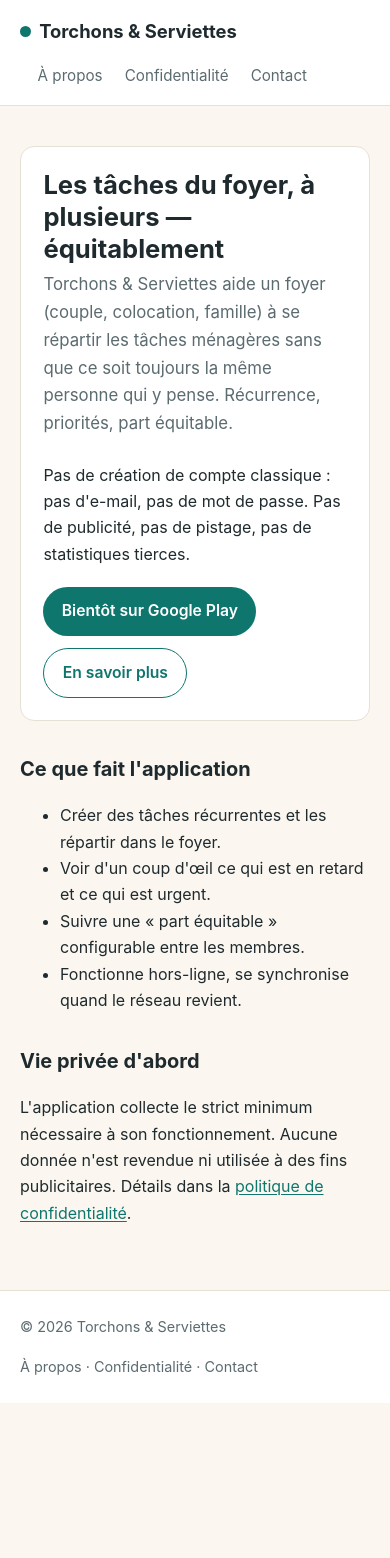
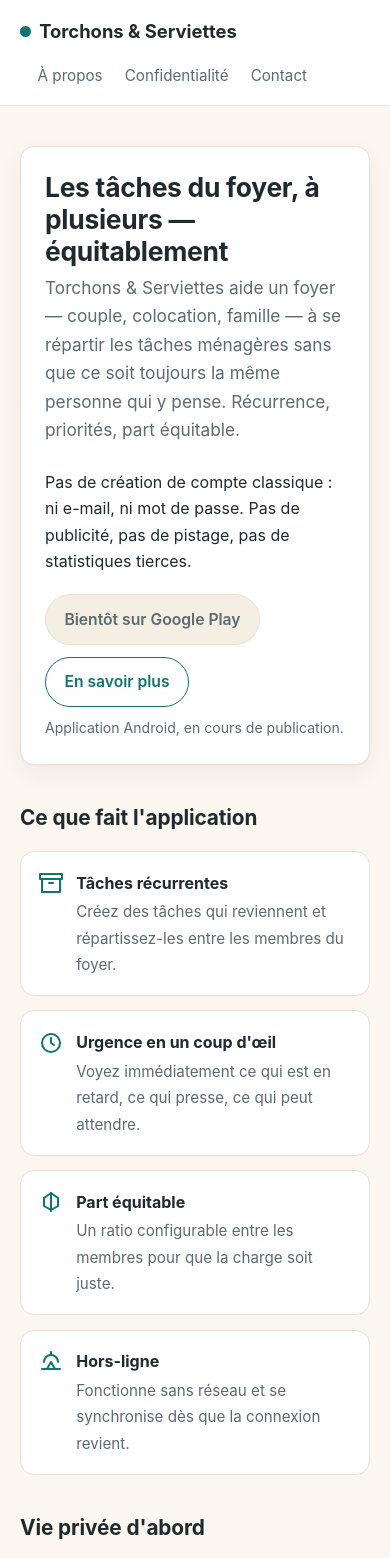
Before and after one commit to bizbiz/torchons-et-serviettes, a plain HTML site: page site/index.html in a window 390 px wide. Shown: the top 1558 px of the page. Before the commit the page ends 1403 px from the top, so only its background shows below. Drawn offline with Linux system fonts and the light colour scheme.

Commit message:
feat(site): polish pages + dark mode + retrait encarts ops publics ; roadmap i18n
Site : les pages publiques exposaient des encarts orange "À compléter
(ops)" (about + contact x3, dont email-routing deja LIVE). Retires /
reformules en copy publique propre. Ajouts : dark mode
(prefers-color-scheme), grille de features avec icones SVG inline (zero
requete externe, principe prive conserve), meta OpenGraph/theme-color,
:focus-visible a11y, bouton Play non-interactif propre, header sticky.
Contenu privacy/404 inchange (beneficient du dark mode via CSS partage).

Roadmap : ajout chantier i18n (app traduisible, anglais 1re cible,
infra ajout-langue facile) en Post-launch.

```diff
--- a/site/index.html
+++ b/site/index.html
@@ -5,6 +5,13 @@
 <meta name="viewport" content="width=device-width, initial-scale=1">
 <title>Torchons &amp; Serviettes — les tâches du foyer, à plusieurs</title>
 <meta name="description" content="Torchons & Serviettes : gérer les tâches ménagères du foyer à plusieurs, équitablement. Sans compte, sans pub, sans pistage.">
+<meta name="theme-color" content="#0f766e">
+<meta property="og:type" content="website">
+<meta property="og:site_name" content="Torchons & Serviettes">
+<meta property="og:title" content="Les tâches du foyer, à plusieurs — équitablement">
+<meta property="og:description" content="Répartir les tâches ménagères du foyer sans que ce soit toujours la même personne qui y pense. Sans compte, sans pub, sans pistage.">
+<meta property="og:url" content="https://torchonsetserviettes.app/">
+<meta name="twitter:card" content="summary">
 <link rel="stylesheet" href="styles.css">
 </head>
 <body>
@@ -24,27 +31,39 @@
     <section class="hero">
       <h1>Les tâches du foyer, à plusieurs — équitablement</h1>
       <p class="lead">
-        Torchons &amp; Serviettes aide un foyer (couple, colocation, famille) à
-        se répartir les tâches ménagères sans que ce soit toujours la même
+        Torchons &amp; Serviettes aide un foyer — couple, colocation, famille —
+        à se répartir les tâches ménagères sans que ce soit toujours la même
         personne qui y pense. Récurrence, priorités, part équitable.
       </p>
       <p>
-        Pas de création de compte classique : pas d'e-mail, pas de mot de
-        passe. Pas de publicité, pas de pistage, pas de statistiques tierces.
+        Pas de création de compte classique : ni e-mail, ni mot de passe.
+        Pas de publicité, pas de pistage, pas de statistiques tierces.
       </p>
       <div class="actions">
-        <!-- TODO ops : remplacer par le vrai lien Play Store une fois la fiche publiée (Phase F). -->
-        <a class="btn" href="#" aria-disabled="true">Bientôt sur Google Play</a>
+        <span class="btn disabled" role="link" aria-disabled="true">Bientôt sur Google Play</span>
         <a class="btn ghost" href="about.html">En savoir plus</a>
       </div>
+      <p class="hint">Application Android, en cours de publication.</p>
     </section>
 
     <h2>Ce que fait l'application</h2>
-    <ul>
-      <li>Créer des tâches récurrentes et les répartir dans le foyer.</li>
-      <li>Voir d'un coup d'œil ce qui est en retard et ce qui est urgent.</li>
-      <li>Suivre une « part équitable » configurable entre les membres.</li>
-      <li>Fonctionne hors-ligne, se synchronise quand le réseau revient.</li>
+    <ul class="features">
+      <li>
+        <svg class="ico" viewBox="0 0 24 24" fill="none" stroke="currentColor" stroke-width="2" stroke-linecap="round" stroke-linejoin="round" aria-hidden="true"><path d="M21 8v13H3V8"/><path d="M1 3h22v5H1z"/><path d="M10 12h4"/></svg>
+        <div><b>Tâches récurrentes</b><span>Créez des tâches qui reviennent et répartissez-les entre les membres du foyer.</span></div>
+      </li>
+      <li>
+        <svg class="ico" viewBox="0 0 24 24" fill="none" stroke="currentColor" stroke-width="2" stroke-linecap="round" stroke-linejoin="round" aria-hidden="true"><circle cx="12" cy="12" r="9"/><path d="M12 7v5l3 2"/></svg>
+        <div><b>Urgence en un coup d'œil</b><span>Voyez immédiatement ce qui est en retard, ce qui presse, ce qui peut attendre.</span></div>
+      </li>
+      <li>
+        <svg class="ico" viewBox="0 0 24 24" fill="none" stroke="currentColor" stroke-width="2" stroke-linecap="round" stroke-linejoin="round" aria-hidden="true"><path d="M12 3v18"/><path d="M5 8l7-5 7 5"/><path d="M5 8v8l7 4 7-4V8"/></svg>
+        <div><b>Part équitable</b><span>Un ratio configurable entre les membres pour que la charge soit juste.</span></div>
+      </li>
+      <li>
+        <svg class="ico" viewBox="0 0 24 24" fill="none" stroke="currentColor" stroke-width="2" stroke-linecap="round" stroke-linejoin="round" aria-hidden="true"><path d="M5 12a7 7 0 0 1 14 0"/><path d="M12 5V2"/><path d="M3 19h18"/><path d="M8 19l4-7 4 7"/></svg>
+        <div><b>Hors-ligne</b><span>Fonctionne sans réseau et se synchronise dès que la connexion revient.</span></div>
+      </li>
     </ul>
 
     <h2>Vie privée d'abord</h2>
--- a/site/styles.css
+++ b/site/styles.css
@@ -1,22 +1,41 @@
 /* Torchons & Serviettes — site statique public.
    Zéro requête externe (pas de Google Fonts/CDN/analytics) : cohérent avec
-   la politique de confidentialité. Polices système, CSS unique. */
+   la politique de confidentialité. Polices système, CSS unique.
+   Thème clair + sombre (prefers-color-scheme), aucune JS requise. */
 
 :root {
   --bg: #fbf7f0;
   --surface: #ffffff;
+  --surface-2: #f4eee3;
   --ink: #1f2a2e;
   --muted: #5b6b70;
   --accent: #0f766e;       /* teal "linge propre" */
   --accent-ink: #ffffff;
   --line: #e7e0d4;
+  --callout-bg: #f0f6f5;
   --radius: 14px;
   --maxw: 46rem;
+  --shadow: 0 1px 2px rgba(31, 42, 46, .04), 0 8px 24px rgba(31, 42, 46, .05);
+}
+
+@media (prefers-color-scheme: dark) {
+  :root {
+    --bg: #11181b;
+    --surface: #182125;
+    --surface-2: #1f2a2e;
+    --ink: #e9efef;
+    --muted: #9fb0b3;
+    --accent: #2dd4bf;       /* teal plus lumineux sur fond sombre */
+    --accent-ink: #08221f;
+    --line: #2a373b;
+    --callout-bg: #16302d;
+    --shadow: 0 1px 2px rgba(0, 0, 0, .3), 0 8px 24px rgba(0, 0, 0, .35);
+  }
 }
 
 * { box-sizing: border-box; }
 
-html { -webkit-text-size-adjust: 100%; }
+html { -webkit-text-size-adjust: 100%; scroll-behavior: smooth; }
 
 body {
   margin: 0;
@@ -31,12 +50,21 @@ body {
 
 a { color: var(--accent); text-underline-offset: 2px; }
 a:hover { text-decoration: underline; }
+:focus-visible {
+  outline: 2px solid var(--accent);
+  outline-offset: 2px;
+  border-radius: 4px;
+}
 
 .wrap { max-width: var(--maxw); margin: 0 auto; padding: 0 1.25rem; }
 
 header.site {
   border-bottom: 1px solid var(--line);
   background: var(--surface);
+  position: sticky;
+  top: 0;
+  z-index: 10;
+  backdrop-filter: saturate(1.4);
 }
 header.site .wrap {
   display: flex;
@@ -56,6 +84,7 @@ header.site .wrap {
   align-items: center;
   gap: .5rem;
 }
+.brand:hover { text-decoration: none; }
 .brand .dot {
   width: .7rem; height: .7rem; border-radius: 50%;
   background: var(--accent); display: inline-block;
@@ -70,10 +99,10 @@ nav.site a:hover { color: var(--accent); }
 
 main { padding: 2.5rem 0 3rem; }
 
-h1 { font-size: 1.9rem; line-height: 1.25; margin: 0 0 .4rem; }
-h2 { font-size: 1.25rem; margin: 2rem 0 .5rem; }
+h1 { font-size: 2rem; line-height: 1.22; margin: 0 0 .4rem; letter-spacing: -.01em; }
+h2 { font-size: 1.3rem; margin: 2.25rem 0 .5rem; letter-spacing: -.005em; }
 h3 { font-size: 1.02rem; margin: 1.4rem 0 .3rem; }
-.lead { color: var(--muted); font-size: 1.05rem; margin: 0 0 1.5rem; }
+.lead { color: var(--muted); font-size: 1.08rem; margin: 0 0 1.5rem; }
 p, li { color: var(--ink); }
 small, .meta { color: var(--muted); font-size: .9rem; }
 
@@ -81,9 +110,11 @@ small, .meta { color: var(--muted); font-size: .9rem; }
   background: var(--surface);
   border: 1px solid var(--line);
   border-radius: var(--radius);
-  padding: 2rem;
+  padding: 2.25rem;
   margin-bottom: 2rem;
+  box-shadow: var(--shadow);
 }
+.hero h1 { font-size: 2.15rem; }
 
 .btn {
   display: inline-block;
@@ -94,14 +125,52 @@ small, .meta { color: var(--muted); font-size: .9rem; }
   text-decoration: none;
   font-weight: 600;
   font-size: .98rem;
+  border: 1px solid transparent;
+  transition: filter .15s ease, transform .15s ease;
 }
-.btn:hover { filter: brightness(1.07); text-decoration: none; }
+.btn:hover { filter: brightness(1.07); text-decoration: none; transform: translateY(-1px); }
 .btn.ghost {
   background: transparent;
   color: var(--accent);
-  border: 1px solid var(--accent);
+  border-color: var(--accent);
 }
-.actions { display: flex; gap: .75rem; flex-wrap: wrap; margin-top: 1.25rem; }
+.btn.disabled {
+  background: var(--surface-2);
+  color: var(--muted);
+  border-color: var(--line);
+  cursor: default;
+  font-weight: 600;
+}
+.btn.disabled:hover { filter: none; transform: none; }
+.actions { display: flex; gap: .75rem; flex-wrap: wrap; margin-top: 1.25rem; align-items: center; }
+.hint { color: var(--muted); font-size: .88rem; margin: .6rem 0 0; }
+
+/* Grille de fonctionnalités (accueil) — icônes SVG inline, zéro requête. */
+.features {
+  list-style: none;
+  padding: 0;
+  margin: 1rem 0 0;
+  display: grid;
+  gap: .9rem;
+  grid-template-columns: repeat(2, 1fr);
+}
+.features li {
+  background: var(--surface);
+  border: 1px solid var(--line);
+  border-radius: var(--radius);
+  padding: 1.1rem 1.15rem;
+  display: flex;
+  gap: .8rem;
+  align-items: flex-start;
+}
+.features .ico {
+  flex: none;
+  width: 1.5rem; height: 1.5rem;
+  color: var(--accent);
+  margin-top: .1rem;
+}
+.features b { display: block; margin-bottom: .15rem; }
+.features span { color: var(--muted); font-size: .95rem; line-height: 1.5; }
 
 table {
   width: 100%;
@@ -119,20 +188,11 @@ th { color: var(--muted); font-weight: 600; }
 
 .callout {
   border-left: 3px solid var(--accent);
-  background: #f0f6f5;
+  background: var(--callout-bg);
   padding: .8rem 1rem;
   border-radius: 8px;
   margin: 1.25rem 0;
   font-size: .95rem;
-}
-.todo {
-  border-left: 3px solid #b45309;
-  background: #fdf4e7;
-  padding: .8rem 1rem;
-  border-radius: 8px;
-  margin: 1.25rem 0;
-  font-size: .92rem;
-  color: #6b4310;
 }
 
 footer.site {
@@ -151,8 +211,15 @@ footer.site .wrap {
 footer.site a { color: var(--muted); text-decoration: none; }
 footer.site a:hover { color: var(--accent); }
 
+@media (max-width: 560px) {
+  .features { grid-template-columns: 1fr; }
+}
 @media (max-width: 480px) {
   body { font-size: 16px; }
-  h1 { font-size: 1.6rem; }
-  .hero { padding: 1.4rem; }
+  h1, .hero h1 { font-size: 1.65rem; }
+  .hero { padding: 1.5rem; }
 }
+@media (prefers-reduced-motion: reduce) {
+  html { scroll-behavior: auto; }
+  .btn, .btn:hover { transition: none; transform: none; }
+}
```
Also changed, not shown: site/about.html (+12 -8 lines), site/contact.html (+16 -19 lines).
